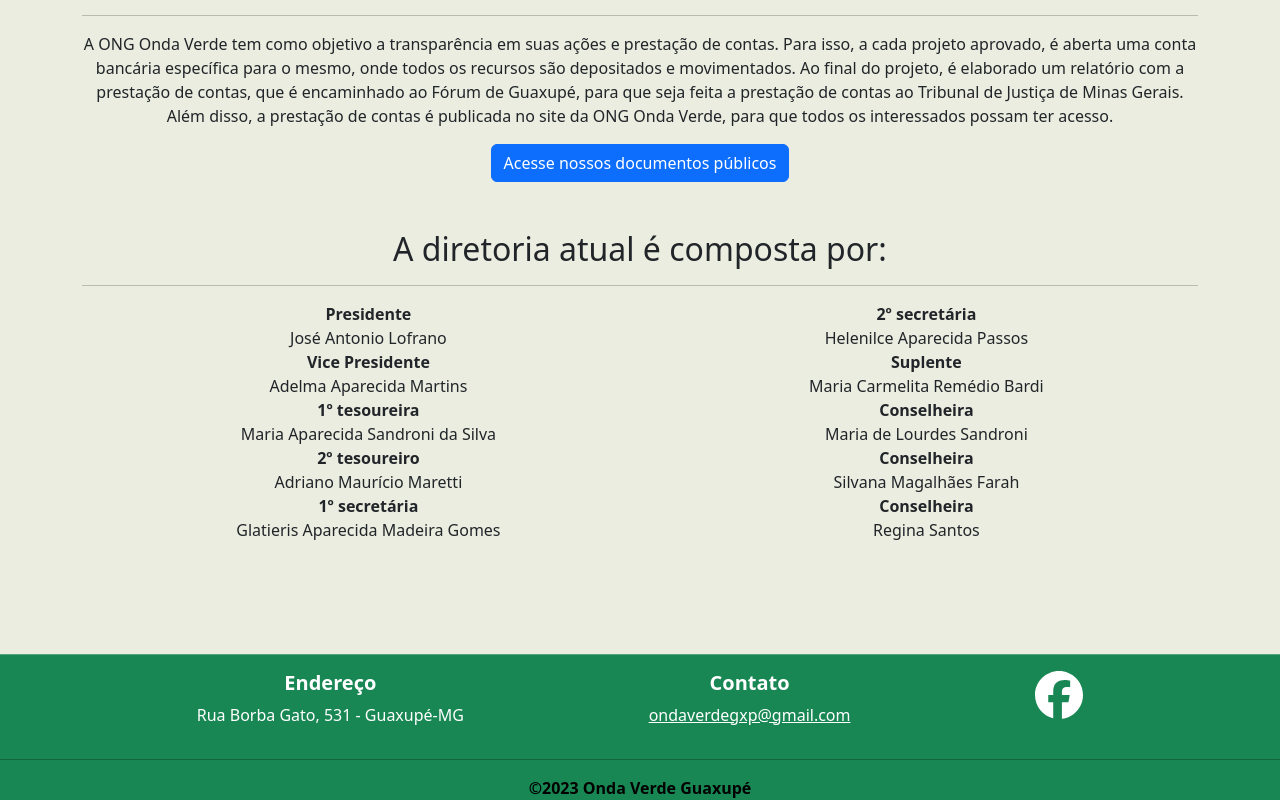
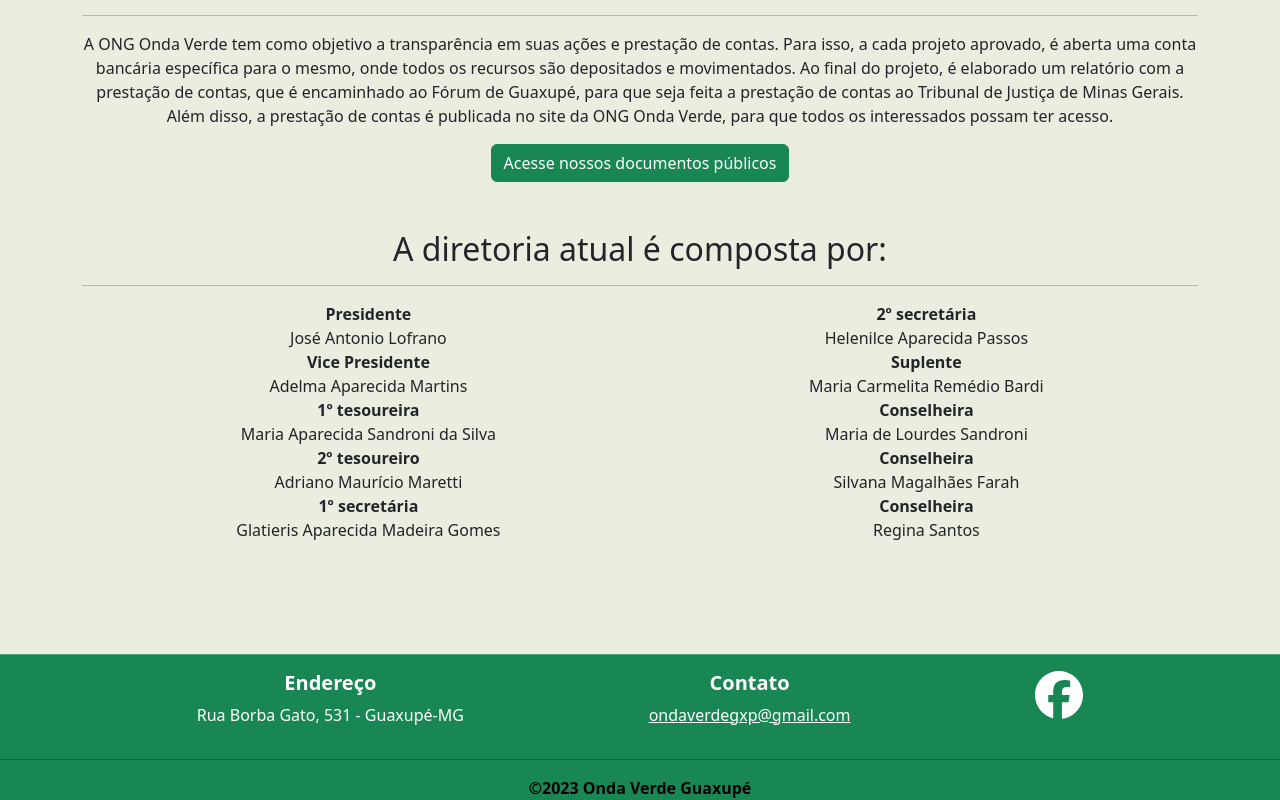
Before and after one commit to MarcelSSouza/onda-verde-guaxupe, a React (Create React App) app: page /sobre in a window 1280 px wide. Shown: the part 1112-1912 px from the top of the page. Built offline with nearby package versions, Linux system fonts and the light colour scheme.

Commit message:
Adding stuff

```diff
--- a/src/MyQuemSomos.jsx
+++ b/src/MyQuemSomos.jsx
@@ -88,7 +88,7 @@ export default function MyQuemSomos() {
               href="https://drive.google.com/drive/folders/1L2tefITNd4LFumThrfLdxGeLSc05a4cY?usp=sharing"
               target="_blank"
               rel="noreferrer"
-              className="btn btn-primary m-auto"
+              className="btn btn-success m-auto text-white"
             >
               Acesse nossos documentos públicos
             </a>
```
